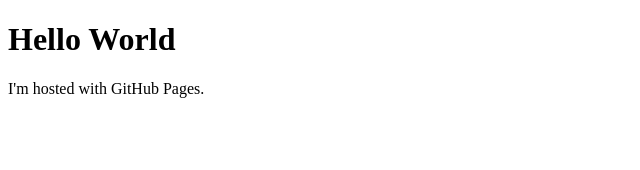
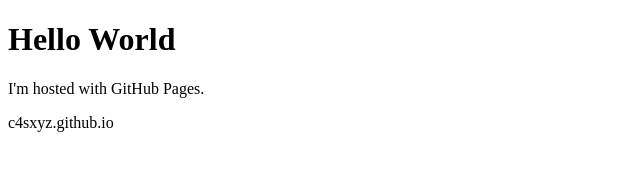
Before and after one commit to c4sxyz/c4sxyz.github.io, a plain HTML site: page index.html in a window 1280 px wide. Shown: the whole page, without its empty margins (0-640 px from the left). Drawn offline with Linux system fonts and the light colour scheme.

Commit message:
Update index.html

```diff
--- a/index.html
+++ b/index.html
@@ -3,5 +3,6 @@
 <body>
 <h1>Hello World</h1>
 <p>I'm hosted with GitHub Pages.</p>
+<p>c4sxyz.github.io</p>
 </body>
 </html>
```
